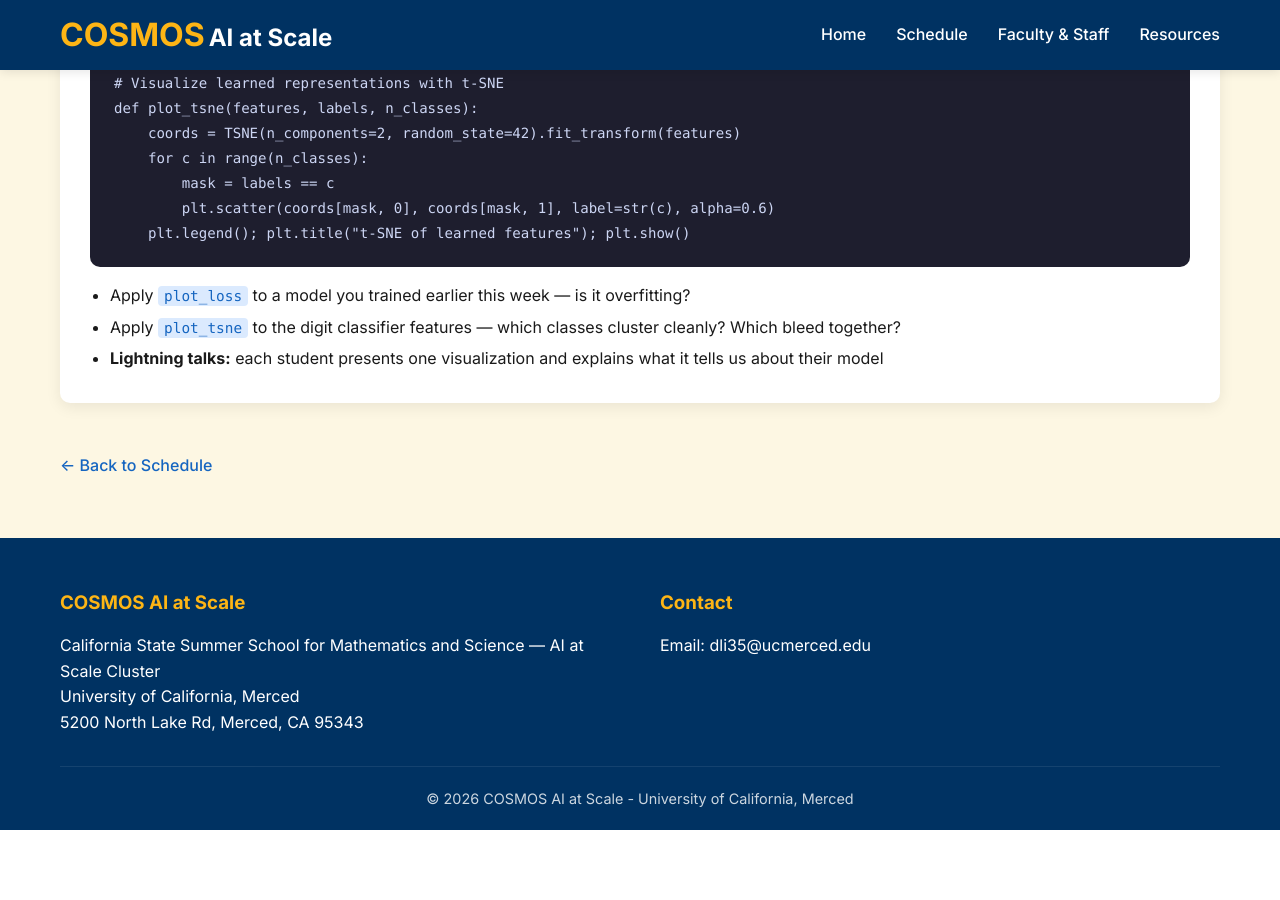
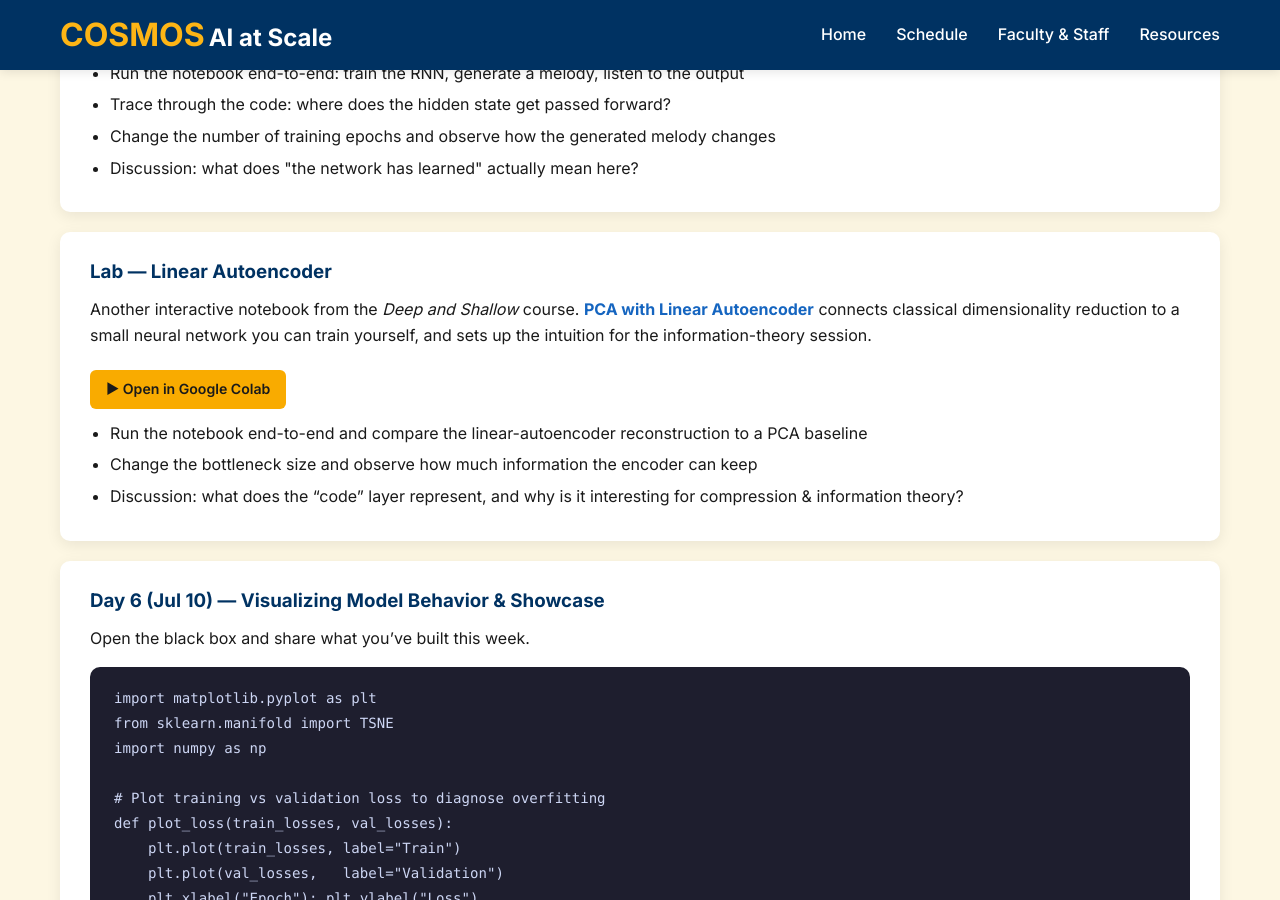
Before and after one commit to cosmos-ai-ucm/cosmos-ai-ucm.github.io, a Jekyll site: the page built from modules/foundations.html, in a window 1280 px wide and 900 px high, scrolled down 7023 px. Built offline with Jekyll 4.4.1, drawn with Linux system fonts in a browser that asks for light colours; before the commit the page ends 7853 px from its top, so only the background shows below that; some of the changed text lies outside the part shown.

Commit message:
Group Week 1 videos into three sets and add Linear Autoencoder lab
Splits the nine-video playlist into three themed subsections
(Modern AI / LLMs; Neural Network Basics; Information Theory & ML),
each with its own responsive video grid. Adds a new lab activity
linking to the Deep and Shallow "PCA with Linear Autoencoder"
notebook, sitting between the FirstRNN lab and the showcase day.

Co-Authored-By: Claude Opus 4.7 <noreply@anthropic.com>

```diff
--- a/modules/foundations.html
+++ b/modules/foundations.html
@@ -69,18 +69,28 @@ title: Foundations
 
 <section class="about">
   <div class="container">
-    <h2 class="section-title">Video Playlist</h2>
-    <p>A curated set of videos to watch before or alongside the module.</p>
+    <h2 class="section-title">Video Playlists</h2>
+    <p>Curated sets of videos to watch before or alongside the module.</p>
+
+    <h3 style="margin-top:30px;color:var(--primary-color);">Set 1 &mdash; Modern AI: The Advent of LLMs</h3>
     <div class="video-grid">
-      <div class="video-embed"><iframe src="https://www.youtube.com/embed/2s3aJfRr9gE" title="Video 1" loading="lazy" allow="accelerometer; autoplay; clipboard-write; encrypted-media; gyroscope; picture-in-picture" allowfullscreen></iframe></div>
-      <div class="video-embed"><iframe src="https://www.youtube.com/embed/PtmzfpV6CDE" title="Video 2" loading="lazy" allow="accelerometer; autoplay; clipboard-write; encrypted-media; gyroscope; picture-in-picture" allowfullscreen></iframe></div>
-      <div class="video-embed"><iframe src="https://www.youtube.com/embed/d9alWZRzBWk" title="Video 3" loading="lazy" allow="accelerometer; autoplay; clipboard-write; encrypted-media; gyroscope; picture-in-picture" allowfullscreen></iframe></div>
-      <div class="video-embed"><iframe src="https://www.youtube.com/embed/tIeHLnjs5U8" title="Video 4" loading="lazy" allow="accelerometer; autoplay; clipboard-write; encrypted-media; gyroscope; picture-in-picture" allowfullscreen></iframe></div>
-      <div class="video-embed"><iframe src="https://www.youtube.com/embed/Ilg3gGewQ5U" title="Video 5" loading="lazy" allow="accelerometer; autoplay; clipboard-write; encrypted-media; gyroscope; picture-in-picture" allowfullscreen></iframe></div>
-      <div class="video-embed"><iframe src="https://www.youtube.com/embed/aircAruvnKk" title="Video 6" loading="lazy" allow="accelerometer; autoplay; clipboard-write; encrypted-media; gyroscope; picture-in-picture" allowfullscreen></iframe></div>
-      <div class="video-embed"><iframe src="https://www.youtube.com/embed/9-Jl0dxWQs8" title="Video 7" loading="lazy" allow="accelerometer; autoplay; clipboard-write; encrypted-media; gyroscope; picture-in-picture" allowfullscreen></iframe></div>
-      <div class="video-embed"><iframe src="https://www.youtube.com/embed/LPZh9BOjkQs" title="Video 8" loading="lazy" allow="accelerometer; autoplay; clipboard-write; encrypted-media; gyroscope; picture-in-picture" allowfullscreen></iframe></div>
-      <div class="video-embed"><iframe src="https://www.youtube.com/embed/l6DKRf-fAAM" title="Video 9" loading="lazy" allow="accelerometer; autoplay; clipboard-write; encrypted-media; gyroscope; picture-in-picture" allowfullscreen></iframe></div>
+      <div class="video-embed"><iframe src="https://www.youtube.com/embed/LPZh9BOjkQs" title="Large Language Models explained briefly" loading="lazy" allow="accelerometer; autoplay; clipboard-write; encrypted-media; gyroscope; picture-in-picture" allowfullscreen></iframe></div>
+      <div class="video-embed"><iframe src="https://www.youtube.com/embed/9-Jl0dxWQs8" title="How might LLMs store facts | Deep Learning Chapter 7" loading="lazy" allow="accelerometer; autoplay; clipboard-write; encrypted-media; gyroscope; picture-in-picture" allowfullscreen></iframe></div>
+    </div>
+
+    <h3 style="margin-top:40px;color:var(--primary-color);">Set 2 &mdash; Neural Network Basics</h3>
+    <div class="video-grid">
+      <div class="video-embed"><iframe src="https://www.youtube.com/embed/aircAruvnKk" title="But what is a neural network? | Deep learning chapter 1" loading="lazy" allow="accelerometer; autoplay; clipboard-write; encrypted-media; gyroscope; picture-in-picture" allowfullscreen></iframe></div>
+      <div class="video-embed"><iframe src="https://www.youtube.com/embed/Ilg3gGewQ5U" title="Backpropagation, intuitively | Deep Learning Chapter 3" loading="lazy" allow="accelerometer; autoplay; clipboard-write; encrypted-media; gyroscope; picture-in-picture" allowfullscreen></iframe></div>
+      <div class="video-embed"><iframe src="https://www.youtube.com/embed/tIeHLnjs5U8" title="Backpropagation calculus | Deep Learning Chapter 4" loading="lazy" allow="accelerometer; autoplay; clipboard-write; encrypted-media; gyroscope; picture-in-picture" allowfullscreen></iframe></div>
+    </div>
+
+    <h3 style="margin-top:40px;color:var(--primary-color);">Set 3 &mdash; Information Theory and Machine Learning</h3>
+    <div class="video-grid">
+      <div class="video-embed"><iframe src="https://www.youtube.com/embed/d9alWZRzBWk" title="What is information theory? | Khan Academy" loading="lazy" allow="accelerometer; autoplay; clipboard-write; encrypted-media; gyroscope; picture-in-picture" allowfullscreen></iframe></div>
+      <div class="video-embed"><iframe src="https://www.youtube.com/embed/2s3aJfRr9gE" title="Information entropy | Khan Academy" loading="lazy" allow="accelerometer; autoplay; clipboard-write; encrypted-media; gyroscope; picture-in-picture" allowfullscreen></iframe></div>
+      <div class="video-embed"><iframe src="https://www.youtube.com/embed/PtmzfpV6CDE" title="Measuring information | Khan Academy" loading="lazy" allow="accelerometer; autoplay; clipboard-write; encrypted-media; gyroscope; picture-in-picture" allowfullscreen></iframe></div>
+      <div class="video-embed"><iframe src="https://www.youtube.com/embed/l6DKRf-fAAM" title="Reinventing Entropy | Compression is Intelligence Part 1" loading="lazy" allow="accelerometer; autoplay; clipboard-write; encrypted-media; gyroscope; picture-in-picture" allowfullscreen></iframe></div>
     </div>
   </div>
 </section>
@@ -253,6 +263,31 @@ class SimpleRNN(nn.Module):
         </ul>
       </div>
 
+      <!-- LAB: LINEAR AUTOENCODER -->
+      <div class="activity-item">
+        <h3>Lab &mdash; Linear Autoencoder</h3>
+        <p>
+          Another interactive notebook from the <em>Deep and Shallow</em> course.
+          <strong><a href="https://github.com/deep-and-shallow/notebooks/blob/main/notebooks/PCA%20with%20Linear%20Autoencoder.ipynb"
+            target="_blank" rel="noopener">PCA with Linear Autoencoder</a></strong>
+          connects classical dimensionality reduction to a small neural network you can train
+          yourself, and sets up the intuition for the information-theory session.
+        </p>
+        <p style="margin-top:10px;">
+          <a class="colab-link"
+             href="https://colab.research.google.com/github/deep-and-shallow/notebooks/blob/main/notebooks/PCA%20with%20Linear%20Autoencoder.ipynb"
+             target="_blank" rel="noopener">
+            &#9654; Open in Google Colab
+          </a>
+        </p>
+
+        <ul style="margin-top:12px;">
+          <li>Run the notebook end-to-end and compare the linear-autoencoder reconstruction to a PCA baseline</li>
+          <li>Change the bottleneck size and observe how much information the encoder can keep</li>
+          <li>Discussion: what does the &ldquo;code&rdquo; layer represent, and why is it interesting for compression &amp; information theory?</li>
+        </ul>
+      </div>
+
       <!-- DAY 6 -->
       <div class="activity-item">
         <h3>Day 6 (Jul 10) &mdash; Visualizing Model Behavior &amp; Showcase</h3>
```
